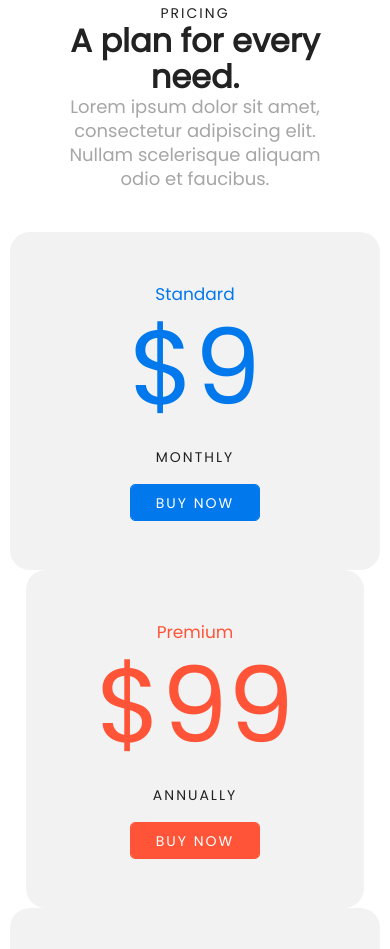
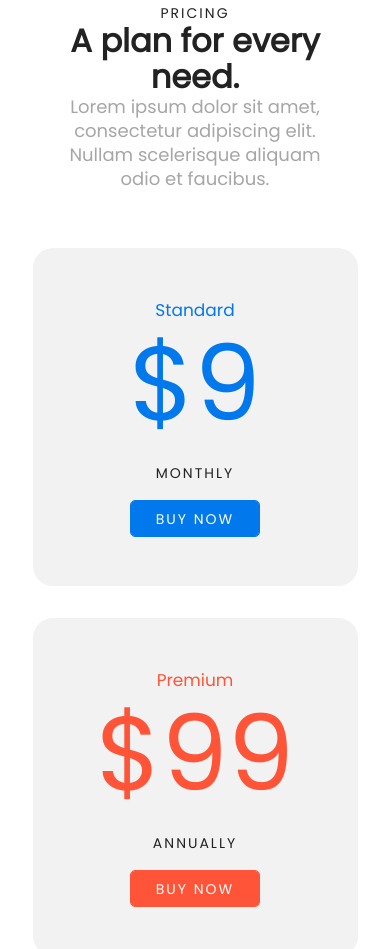
Before and after one commit to Alexey-Kuzmenko/happy-app-page, a plain HTML site: page index.html in a window 390 px wide. Shown: the part 7657-8606 px from the top of the page. Drawn offline with Linux system fonts and the light colour scheme; files whose address does not match are found by name.

Commit message:
added mobile adaptation for pricing block

```diff
--- a/scss/modules/_pricing-block.scss
+++ b/scss/modules/_pricing-block.scss
@@ -50,7 +50,6 @@
             font-size: 1.214rem;
             line-height: 1.714rem;
             text-align: center;
-            // margin-bottom: 11px;
         }
 
         &-price {
@@ -113,4 +112,34 @@
             }
         }
     }
+
+    // ! media query
+    @include media (max-width, 1440px) {
+        &__cards {
+            flex-direction: column;
+            align-items: center;
+            justify-content: center;
+        }
+
+        &__card {
+            margin: 16px 0;
+
+            &:nth-child(2) {
+                margin: 16px 0;
+            }
+        }
+
+    }
+
+    @include media (max-width, 425px) {
+        &__card {
+            width: 325px;
+        }
+    }
+
+    @include media (max-width, 375px) {
+        &__card {
+            width: 295px;
+        }
+    }
 }
```
Also changed, not shown: css/style.css, css/style.min.css, 2 other files.
